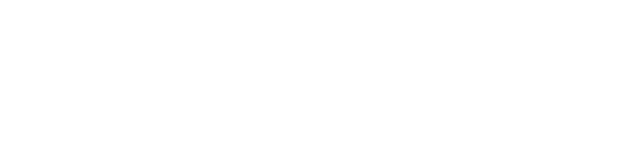
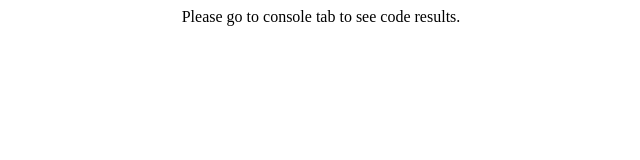
Before and after one commit to dakshjoshi/Anonymous-IIFE, a plain HTML site: page index.html in a window 1280 px wide. Shown: the whole page, without its empty margins (319-959 px from the left). Drawn offline with Linux system fonts and the light colour scheme.

Commit message:
Update index.html

```diff
--- a/index.html
+++ b/index.html
@@ -6,7 +6,7 @@
     </head>
 <body>
     <script src="Week 1 Task 2.js"></script>
-
+    <div style="text-align:center">Please go to console tab to see code results.</div>
 
 </body>
 </html>
```
